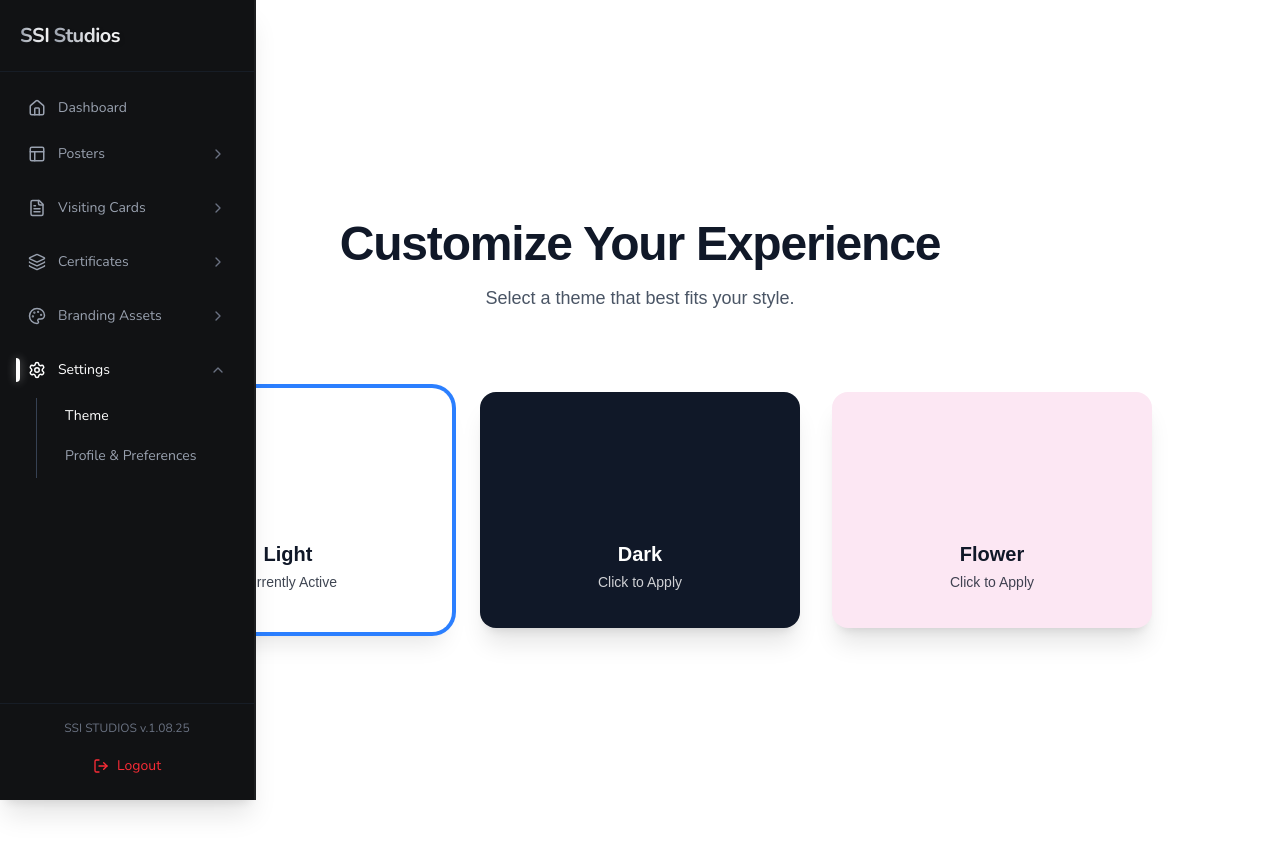
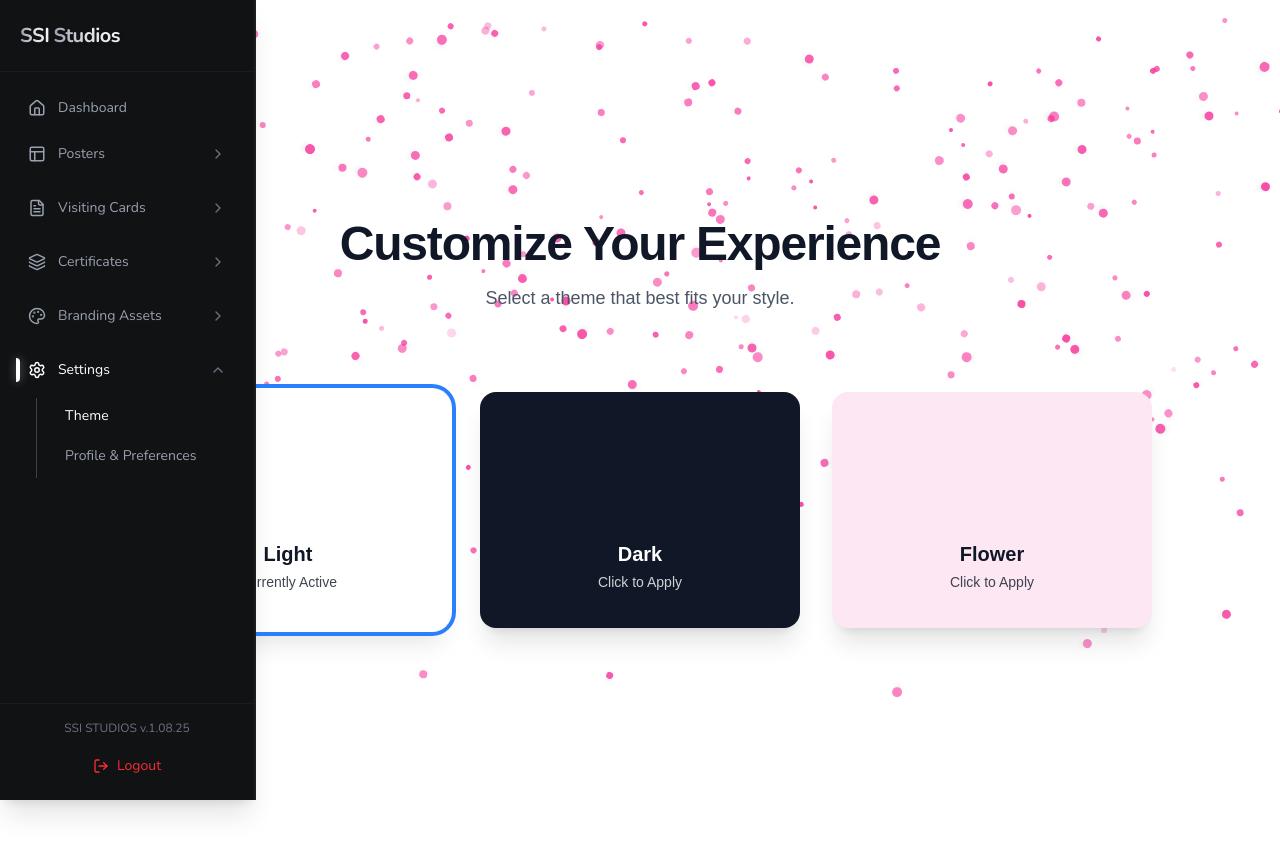
Before and after one commit to steeltroops-ai/ssistudios, a Next.js app: page /theme in a window 1280 px wide. Shown: the top 854 px of the page. Built offline with nearby package versions, Linux system fonts and the light colour scheme; sample sign-in values are in the browser's storage.

Commit message:
Update ThemeContext.tsx

```diff
--- a/contexts/ThemeContext.tsx
+++ b/contexts/ThemeContext.tsx
@@ -3,11 +3,11 @@
 import { createContext, useContext, useState, useEffect, ReactNode } from "react";
 import { motion } from "framer-motion";
 
-// Types
+// --- Types ---
 export type Theme = "light" | "dark" | "flower";
 export type ThemeContextType = { theme: Theme; setTheme: (theme: Theme) => void };
 
-// Context
+// --- Context ---
 const ThemeContext = createContext<ThemeContextType | undefined>(undefined);
 
 export const useTheme = () => {
@@ -16,47 +16,61 @@ export const useTheme = () => {
   return context;
 };
 
-// Provider
+// --- Provider ---
 export const ThemeProvider = ({ children }: { children: ReactNode }) => {
   const [theme, setThemeState] = useState<Theme>("light");
 
+  // Load saved theme from localStorage
   useEffect(() => {
     const savedTheme = localStorage.getItem("theme") as Theme | null;
     if (savedTheme) setThemeState(savedTheme);
   }, []);
 
+  // Apply class to <html> whenever theme changes
+  useEffect(() => {
+    const root = document.documentElement;
+    root.className = "";
+    root.classList.add(theme);
+  }, [theme]);
+
   const setTheme = (newTheme: Theme) => {
     setThemeState(newTheme);
     localStorage.setItem("theme", newTheme);
-    document.documentElement.className = "";
-    document.documentElement.classList.add(newTheme);
   };
 
-  return <ThemeContext.Provider value={{ theme, setTheme }}>{children}</ThemeContext.Provider>;
+  return (
+    <ThemeContext.Provider value={{ theme, setTheme }}>
+      {children}
+      {/* Cherry Blossom petals rendered globally */}
+      <CherryBlossomBackground />
+    </ThemeContext.Provider>
+  );
 };
 
-// Cherry Blossom Background
+// --- Cherry Blossom Background ---
 export const CherryBlossomBackground = () => {
   const { theme } = useTheme();
-  const [width, setWidth] = useState(0);
-  const [height, setHeight] = useState(0);
+  const [size, setSize] = useState({ width: 0, height: 0 });
 
   useEffect(() => {
-    setWidth(window.innerWidth);
-    setHeight(window.innerHeight);
-    const handleResize = () => {
-      setWidth(window.innerWidth);
-      setHeight(window.innerHeight);
-    };
+    const handleResize = () => setSize({ width: window.innerWidth, height: window.innerHeight });
+    handleResize();
     window.addEventListener("resize", handleResize);
     return () => window.removeEventListener("resize", handleResize);
   }, []);
 
-  if (theme !== "flower") return null;
+  // Petals are visible on all themes
+  const petalColor = theme === "dark" ? "bg-pink-300" : "bg-pink-500";
+
+  // Light pink gradient background for flower theme
+  const bgStyle =
+    theme === "flower"
+      ? { background: "linear-gradient(to bottom, #fff0f5, #ffe4e1)" } // soft pink gradient
+      : {};
 
   const petals = Array.from({ length: 300 }).map((_, i) => {
-    const size = Math.random() * 6 + 4;
-    const startX = Math.random() * width;
+    const petalSize = Math.random() * 6 + 4;
+    const startX = Math.random() * size.width;
     const duration = Math.random() * 6 + 6;
     const delay = Math.random() * 5;
     const rotate = Math.random() * 360;
@@ -64,10 +78,10 @@ export const CherryBlossomBackground = () => {
     return (
       <motion.div
         key={i}
-        className="absolute bg-pink-400 rounded-full shadow-md"
-        style={{ width: size, height: size, top: -20, left: startX }}
+        className={`absolute ${petalColor} rounded-full shadow-md`}
+        style={{ width: petalSize, height: petalSize, top: -20, left: startX }}
         animate={{
-          y: [0, height + 20],
+          y: [0, size.height + 20],
           x: [startX, startX + (Math.random() * 120 - 60)],
           rotate: [0, rotate + 360],
           opacity: [0.9, 0.5, 0],
@@ -77,5 +91,12 @@ export const CherryBlossomBackground = () => {
     );
   });
 
-  return <div className="fixed inset-0 z-0 overflow-hidden pointer-events-none">{petals}</div>;
+  return (
+    <div
+      className="fixed inset-0 z-0 overflow-hidden pointer-events-none"
+      style={bgStyle}
+    >
+      {petals}
+    </div>
+  );
 };
```
